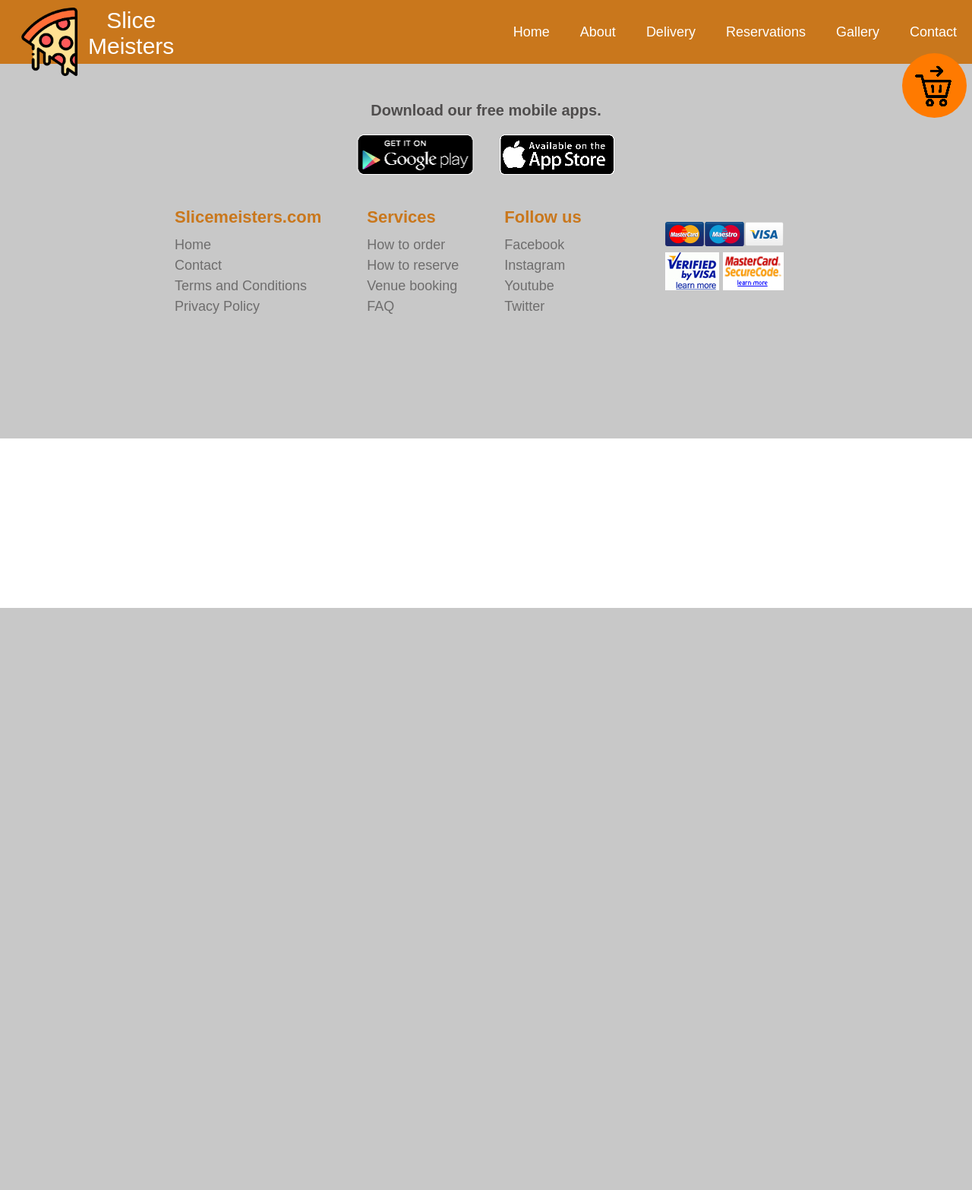
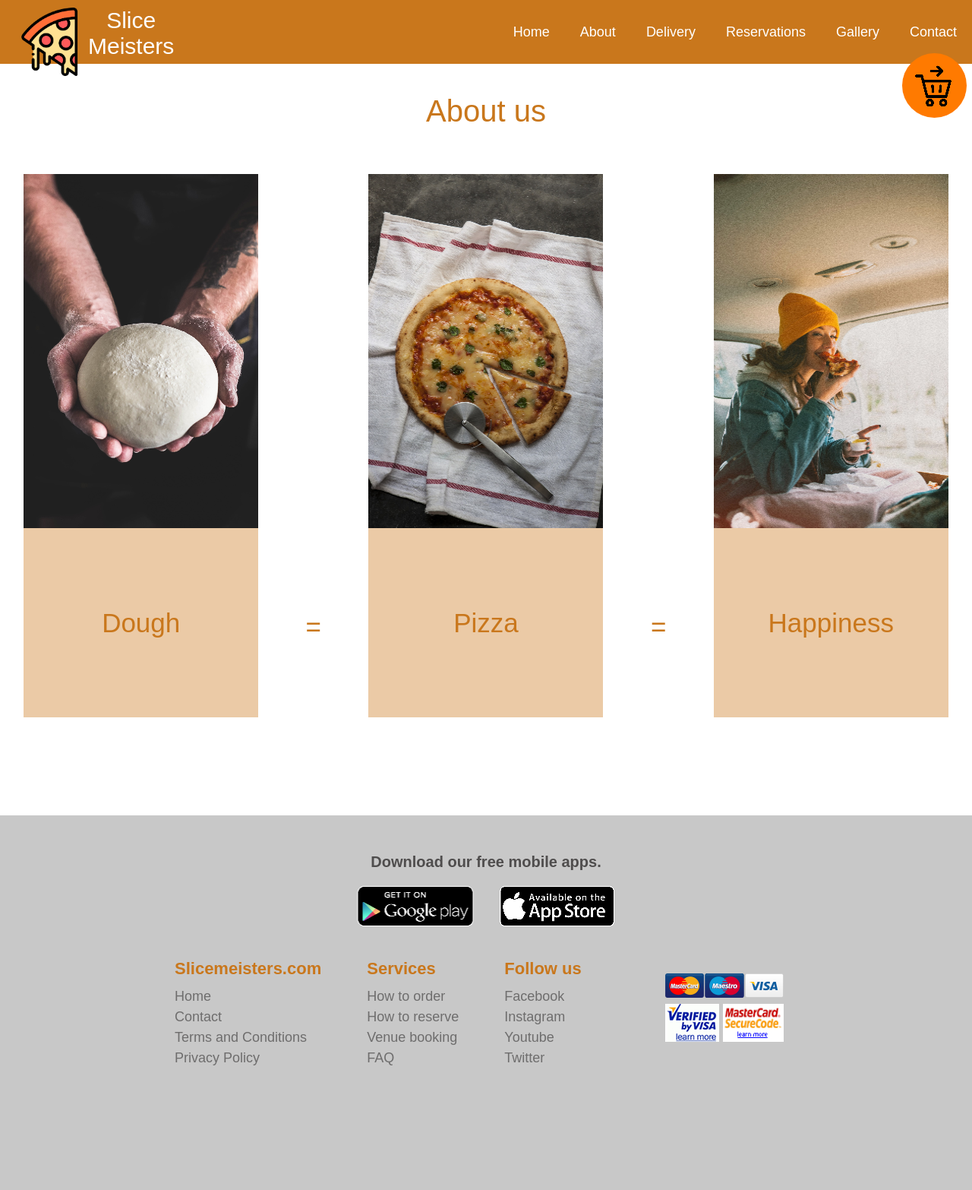
Before and after one commit to nlukic97/pizza-website, a PHP site: page /about.html in a window 1280 px wide. Shown: the whole page at 76% size. Before the commit the page ends 800 px from the top, so only its background shows below. Run offline with PHP 8.4, Linux system fonts and the light colour scheme.

Commit message:
About page almost finished

```diff
--- a/about.html
+++ b/about.html
@@ -26,6 +26,38 @@
 		</header>
 	</section>
 
+<!-- section 2 -->
+<section id="about-us">
+	<h1>About us</h1>
+
+	<div class="about-box">
+		<div>
+			<div id="dough" class="about-image"></div>
+			<div class="about-text">Dough</div>
+		</div>
+		<div class="equal">=</div>
+
+		<div>
+			<div id="about-pizza" class="about-image"></div>
+			<div class="about-text">Pizza</div>
+		</div>
+		<div class="equal">=</div>
+
+		<div>
+			<div id="about-hero" class="about-image"></div>
+			<div class="about-text">Happiness</div>
+		</div>
+	</div>
+
+	<!-- <div class="about-box2">
+		<div></div>
+		<div></div>
+		<div></div>
+		<div></div>
+	</div> -->
+	<!-- still gotta edit this here -->
+
+</section>
 
 
 <!-- ---------------Footer---------------->
--- a/css/style.css
+++ b/css/style.css
@@ -5,6 +5,10 @@ body {
 }
 
 p {
+	margin: 0;
+}
+
+h1 {
 	margin: 0;
 }
 
@@ -223,10 +227,98 @@ nav ul li a:hover {
 	background-color: rgba(200,200,200,0.56);
 }
 
+
+
+/* ------------------------------ PAGE: ABOUT----------------------------*/
+#about-us {
+	width: 1280px;
+	margin: 0 auto;
+	background-color: #fff;
+	cursor: context-menu;
+}
+
+.about-box {
+	display: flex;
+	justify-content: space-around;
+	padding-bottom: 129px;
+}
+
+#about-us h1 {
+	text-align: center;
+	font-family: 'Arial', sans-serif;
+	color: #C9771C;
+	font-size: 40px;
+	font-weight: normal;
+	padding: 40px 0 60px;
+}
+
+.about-image {
+	width: 309px;
+	height: 466px;
+/*	border:1px solid red;*/
+}
+
+#dough {
+	background-image: url(../images/dough.png);
+	background-size: 309px 466px;
+}
+
+#about-pizza {
+	background-image: url(../images/about-pizza.png);
+	background-size: 309px 466px;
+}
+
+#about-hero {
+	background-image: url(../images/about-hero.png);
+	background-size: 309px 466px;
+
+}
+
+.about-text {
+	width: 309px;
+	height: 249px;
+/*	border:1px solid red;*/
+	background-color: rgba(227, 180, 128,0.7);
+	color: #C9771C;
+	display: flex;
+	align-items: center;
+	justify-content: center;
+	font-family: 'Arial', sans-serif;
+	font-size: 35px;
+}
+
+.equal {
+	padding-top: 576px;
+	font-size: 35px;
+	color: #C9771C;
+	font-family: 'Arial', sans-serif;
+	text-align: center;
+}
+
+
+
+
+
+
+
+
+
+
+
+
+
+
+
+
+
+
+
+
 /*---------------------FOOTER-------------------------*/
 footer {
 	width: 100%;
 	height: 493px;
+	background-color: #C8C8C8;
 }
 
 .container-footer {
```
Also changed, not shown: images/about-hero.png (added), images/about-pizza.png (added), images/dough.png (added).
